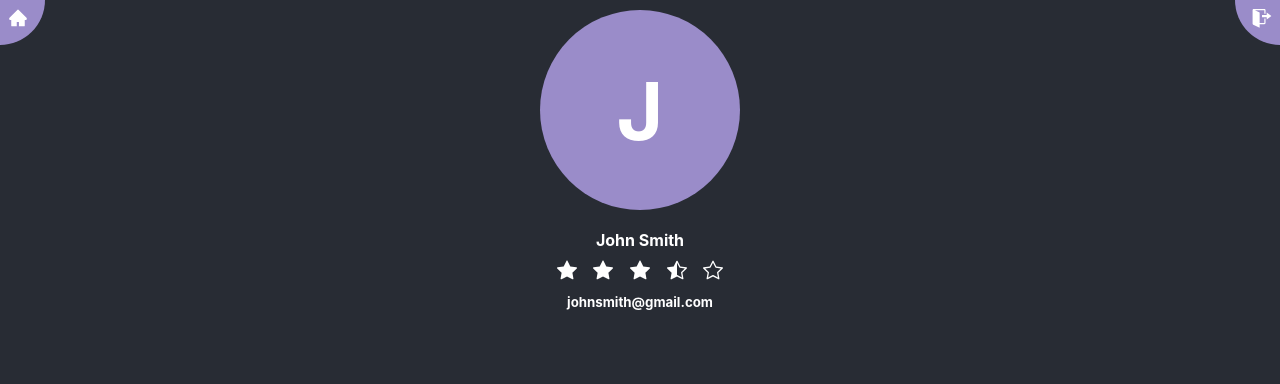
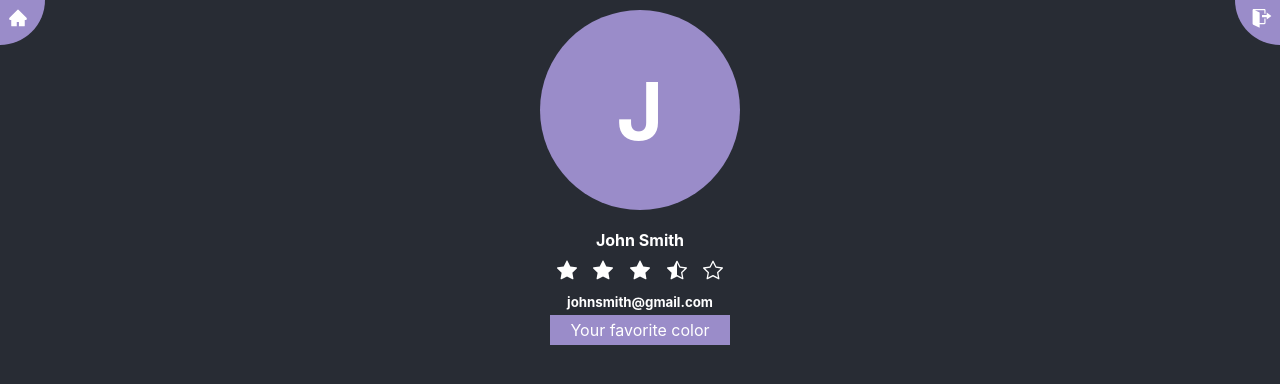
Before and after one commit to Jon950/brookdale-social-app, a React (Create React App) app in the folder brookdale-social-app/: page /userprofile in a window 1280 px wide. Shown: the top 384 px of the page. Built offline with nearby package versions, Linux system fonts and the light colour scheme.

Commit message:
added page nav
this is working as desired

```diff
--- a/brookdale-social-app/src/App.css
+++ b/brookdale-social-app/src/App.css
@@ -29,6 +29,12 @@
 }
 .UserProfile h4 {
   padding-top: 20px;
+}
+.colorBar {
+  width: 170px;
+  margin: 5px;
+  padding: 5px;
+  text-align: center;
 }
 .profilePictureBox {
   height: 300px;
--- a/brookdale-social-app/src/components/pages/Home.tsx
+++ b/brookdale-social-app/src/components/pages/Home.tsx
@@ -1,9 +1,11 @@
 // React
+import {Link} from "react-router-dom"
 
 // Icons
 import {FaUserFriends} from 'react-icons/fa';
 import {BiNetworkChart} from 'react-icons/bi';
 import {GoSignOut} from 'react-icons/go';
+import {CgProfile} from 'react-icons/cg';
 
 // Pages
 
@@ -19,6 +21,10 @@ function UserProfile() {
 
     return (
       <>
+       <Link to="/userprofile">
+         <div className="cornerBtn homeBtn"><CgProfile size="20px" title="signOut" className="icon"/></div>
+        </Link>
+
       <div className="cornerBtn signOutBtn"><GoSignOut size="20px" title="signOut" className="icon"/></div>
 
       <ProfileBox deslpayName={"John Smith"} profilePicUrl={""} numberOfStars={3.5}/>
--- a/brookdale-social-app/src/components/pages/UserProfile.tsx
+++ b/brookdale-social-app/src/components/pages/UserProfile.tsx
@@ -12,7 +12,9 @@ function UserProfile() {
     const deslpayName = "John Smith"
     const profilePicUrl = ""
     const email = "johnsmith@gmail.com"
-    const userColor = ""
+    const userColor = "rgb(154, 140, 201)"
+
+
 
   return (
 
@@ -29,7 +31,7 @@ function UserProfile() {
         <h4>{deslpayName}</h4>
         <StarRatingBar numberOfStars={3.5}/>
         <h5>{email}</h5>
-        <div >{userColor}</div>
+        <div className="colorBar" style={{backgroundColor: userColor}}>Your favorite color</div>
       </div>
 
   );
```
